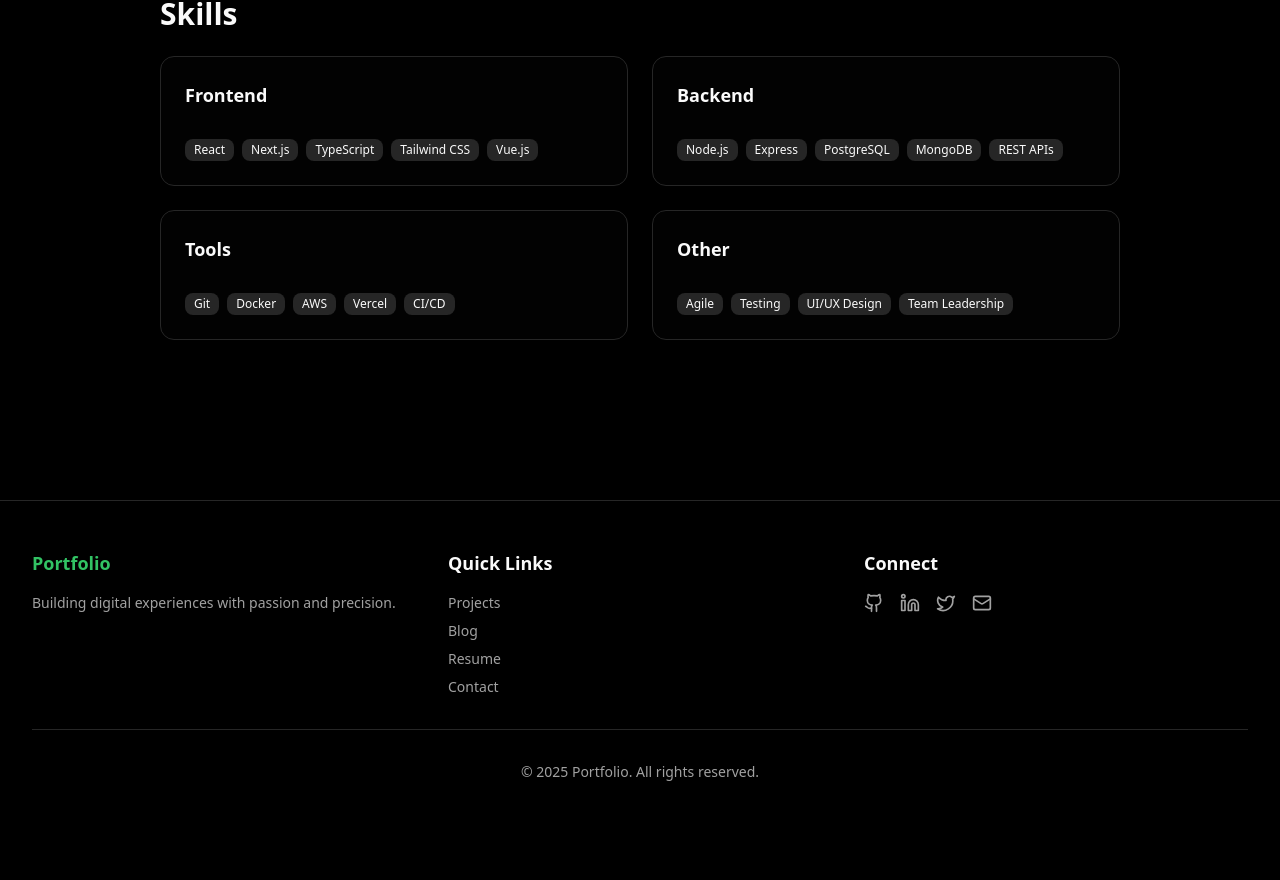
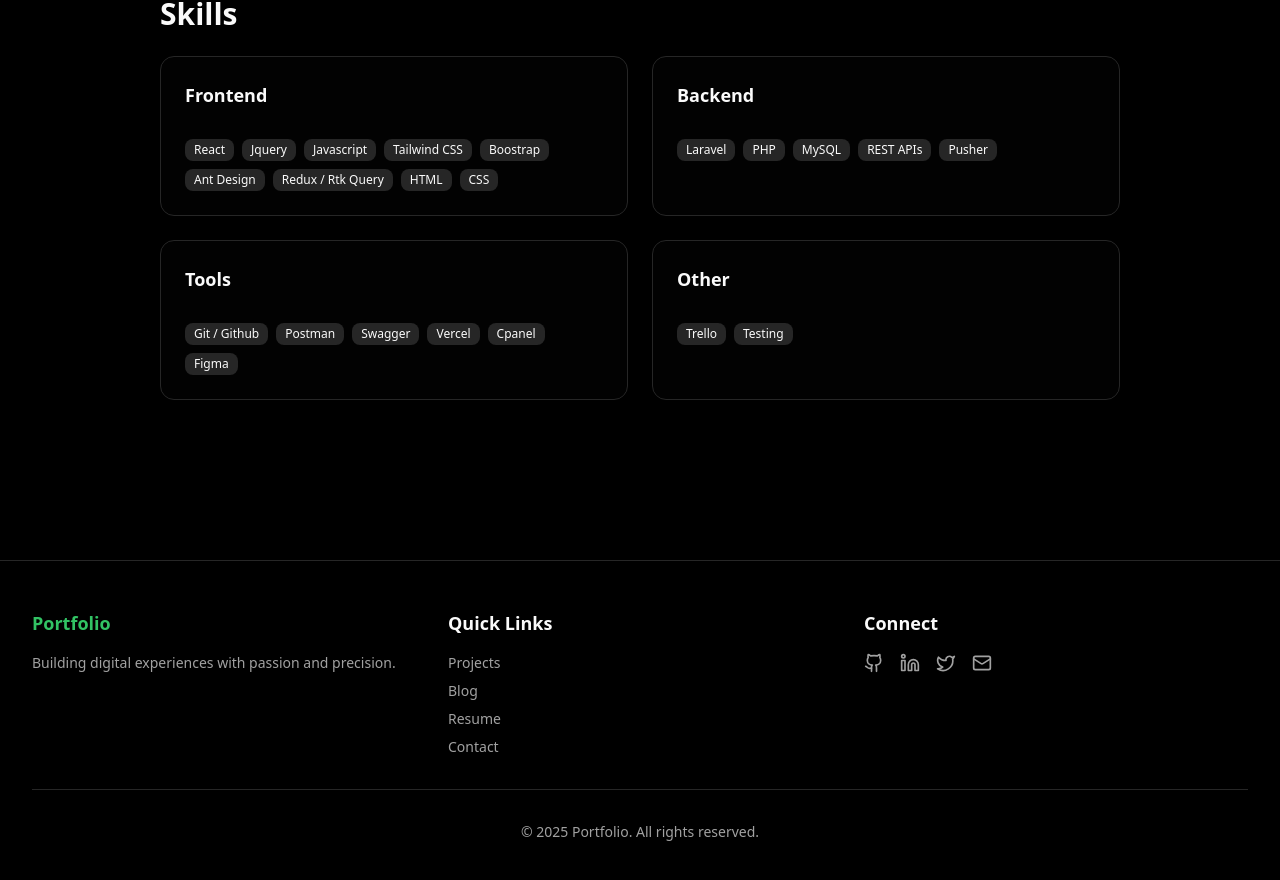
Before and after one commit to ahmdjaee/nextjs-portfolio-website, a Next.js app: page /resume in a window 1280 px wide. Shown: the part 2150-3030 px from the top of the page. Before the commit the page ends 2980 px from the top, so only its background shows below. Built offline with nearby package versions, Linux system fonts and the light colour scheme.

Commit message:
chore: sync changes from dev branch to nextjs-portfolio-website
#VERCEL_SKIP

Co-authored-by: Ahmad Jaelani <134043456+ahmdjaee@users.noreply.github.com>

```diff
--- a/app/resume/page.tsx
+++ b/app/resume/page.tsx
@@ -66,10 +66,10 @@ const certifications = [
 ];
 
 const skills = {
-  Frontend: ["React", "Next.js", "TypeScript", "Tailwind CSS", "Vue.js"],
-  Backend: ["Node.js", "Express", "PostgreSQL", "MongoDB", "REST APIs"],
-  Tools: ["Git", "Docker", "AWS", "Vercel", "CI/CD"],
-  Other: ["Agile", "Testing", "UI/UX Design", "Team Leadership"],
+  Frontend: ["React", "Jquery", "Javascript", "Tailwind CSS", "Boostrap", "Ant Design", "Redux / Rtk Query", "HTML", "CSS", ],
+  Backend: ["Laravel", "PHP", "MySQL", "REST APIs", "Pusher", ],
+  Tools: ["Git / Github", "Postman", "Swagger", "Vercel", "Cpanel", "Figma"],
+  Other: ["Trello", "Testing"],
 };
 
 export default function ResumePage() {
```
